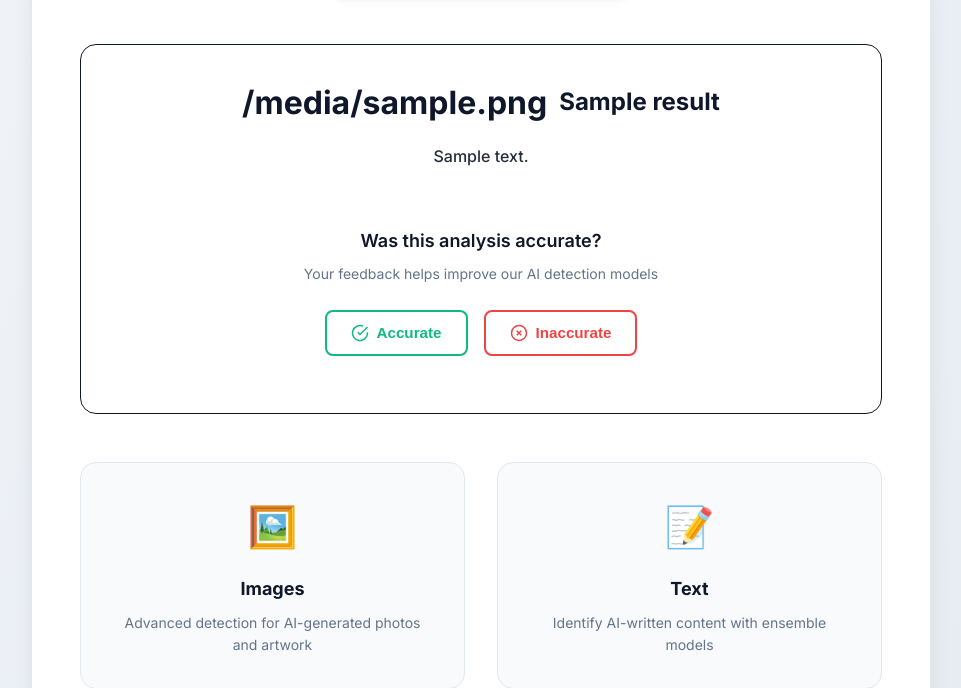
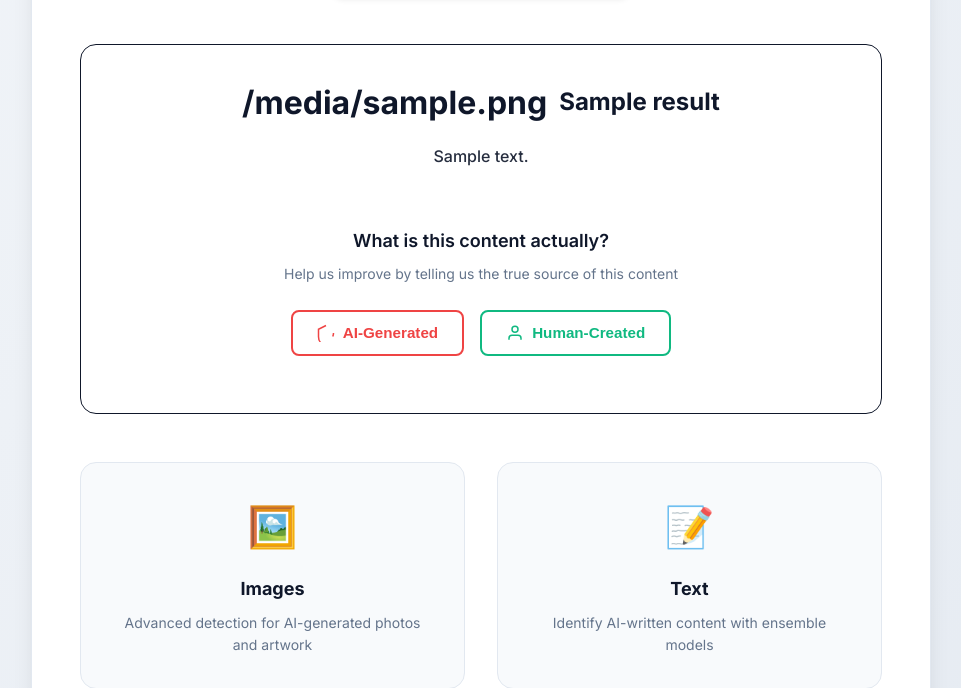
Before and after one commit to chikeokwudiafor/ai-detector, a Flask app: template templates/index.html in a window 1280 px wide. Shown: the part 1591-2279 px from the top of the page, without its empty margins (159-1120 px from the left). Run offline with Flask 3, Linux system fonts and the light colour scheme; the template is opened without the code that fills it: most values are stand-ins (such as "Sample title", 1, 10 or a date in 2020).

Commit message:
Assistant checkpoint: Updated feedback system to collect true labels
Assistant generated file changes:
- templates/index.html: Update feedback UI to ask for true label instead of accuracy, Update CSS for new feedback button styles
- feedback.py: Update feedback system to store true labels instead of accuracy ratings, Update feedback data structure to include true labels, Update accuracy statistics to work with true labels
- app.py: Update Flask route to handle true label feedback

---

User prompt:

or should we do a true_label field if you ask users "Was this correct?" in clearer term ?

Replit-Commit-Author: Assistant
Replit-Commit-Session-Id: 80a9f653-4944-4139-981b-c957f97be4c9

```diff
--- a/app.py
+++ b/app.py
@@ -173,10 +173,14 @@ def submit_feedback():
     try:
         data = request.get_json()
         session_id = data.get('session_id')
-        feedback_type = data.get('feedback')  # 'accurate' or 'inaccurate'
+        true_label = data.get('feedback')  # 'ai_generated' or 'human_created'
 
-        if not session_id or not feedback_type:
+        if not session_id or not true_label:
             return jsonify({"error": "Missing required data"}), 400
+
+        # Validate true_label values
+        if true_label not in ['ai_generated', 'human_created']:
+            return jsonify({"error": "Invalid feedback value"}), 400
 
         # Get session data
         session_data = session.get('last_analysis')
@@ -189,7 +193,7 @@ def submit_feedback():
             file_type=session_data['file_type'],
             filename=session_data['filename'],
             model_result=session_data['result'],
-            user_feedback=feedback_type
+            true_label=true_label
         )
 
         if success:
--- a/templates/index.html
+++ b/templates/index.html
@@ -737,25 +737,25 @@
             justify-content: center;
         }
 
-        .feedback-accurate {
-            color: var(--success-green);
-            border-color: var(--success-green);
+        .feedback-ai {
+            color: var(--danger-red);
+            border-color: var(--danger-red);
         }
 
-        .feedback-accurate:hover {
-            background: var(--success-green);
+        .feedback-ai:hover {
+            background: var(--danger-red);
             color: white;
             transform: translateY(-2px);
             box-shadow: var(--shadow-medium);
         }
 
-        .feedback-inaccurate {
-            color: var(--danger-red);
-            border-color: var(--danger-red);
+        .feedback-human {
+            color: var(--success-green);
+            border-color: var(--success-green);
         }
 
-        .feedback-inaccurate:hover {
-            background: var(--danger-red);
+        .feedback-human:hover {
+            background: var(--success-green);
             color: white;
             transform: translateY(-2px);
             box-shadow: var(--shadow-medium);
@@ -1058,22 +1058,22 @@
                 {% if session_id %}
                 <div class="feedback-section">
                     <div class="feedback-header">
-                        <h4>Was this analysis accurate?</h4>
-                        <p>Your feedback helps improve our AI detection models</p>
+                        <h4>What is this content actually?</h4>
+                        <p>Help us improve by telling us the true source of this content</p>
                     </div>
 
                     <div class="feedback-buttons" id="feedbackButtons">
-                        <button class="feedback-btn feedback-accurate" onclick="submitFeedback('accurate', '{{ session_id }}')">
+                        <button class="feedback-btn feedback-ai" onclick="submitFeedback('ai_generated', '{{ session_id }}')">
                             <svg width="18" height="18" viewBox="0 0 24 24" fill="none" stroke="currentColor" stroke-width="2">
-                                <path d="M22 11.08V12a10 10 0 1 1-5.93-9.14"/><polyline points="22,4 12,14.01 9,11.01"/>
+                                <path d="M12 2L2 7v10c0 5.55 3.84 10 9 11 1.16-.21 2.31-.48 3.38-.84"/><path d="M22 12c0 1.66-.35 3.22-.97 4.63"/>
                             </svg>
-                            Accurate
+                            AI-Generated
                         </button>
-                        <button class="feedback-btn feedback-inaccurate" onclick="submitFeedback('inaccurate', '{{ session_id }}')">
+                        <button class="feedback-btn feedback-human" onclick="submitFeedback('human_created', '{{ session_id }}')">
                             <svg width="18" height="18" viewBox="0 0 24 24" fill="none" stroke="currentColor" stroke-width="2">
-                                <circle cx="12" cy="12" r="10"/><path d="M15 9l-6 6M9 9l6 6"/>
+                                <path d="M20 21v-2a4 4 0 0 0-4-4H8a4 4 0 0 0-4 4v2"/><circle cx="12" cy="7" r="4"/>
                             </svg>
-                            Inaccurate
+                            Human-Created
                         </button>
                     </div>
 
```
Also changed, not shown: feedback.py (+20 -8 lines).
